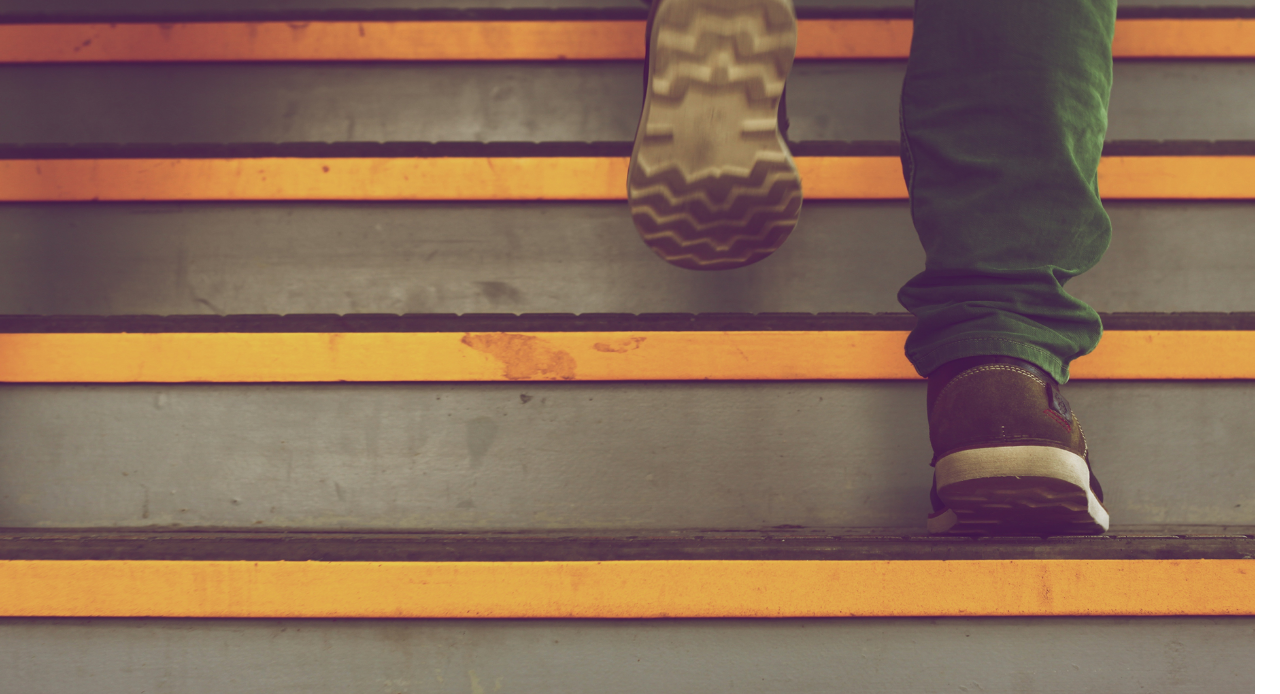
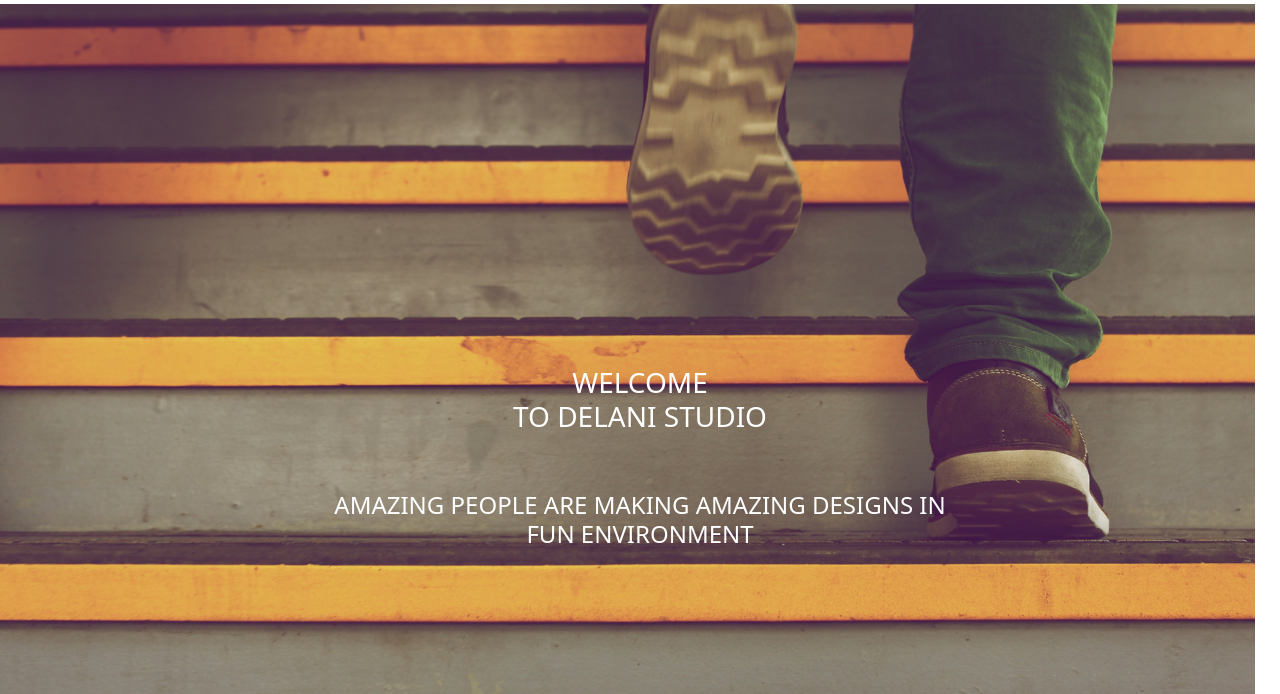
Before and after one commit to Nabuuso/DELANI_STUDIO, a plain HTML site: page index.html in a window 1280 px wide. Shown: the top 694 px of the page. Drawn offline with nearby package versions, Linux system fonts and the light colour scheme.

```diff
--- a/index.css
+++ b/index.css
@@ -1,3 +1,19 @@
 section{
     height: 100vh;
 }
+
+h2{
+    position: absolute;
+    top: 50%;
+    left: 50%;
+    transform: translate(-50%, -50%);
+    color: white;
+}
+
+h4{
+    position: absolute;
+    top: 65%;
+    left:50%;
+    transform: translate(-50%, -50%);
+    color: white;
+}
--- a/index.html
+++ b/index.html
@@ -20,7 +20,7 @@
                     <h2 class="h3">WELCOME <br> TO DELANI STUDIO </h2>
                 </div>
                 <div class="align-self-center text-center">
-                    AMAZING PEOPLE ARE MAKING AMAZING DESIGNS IN FUN ENVIRONMENT
+                    <h4>AMAZING PEOPLE ARE MAKING AMAZING DESIGNS IN FUN ENVIRONMENT</h4>
                 </div>
             </div>
 
```
